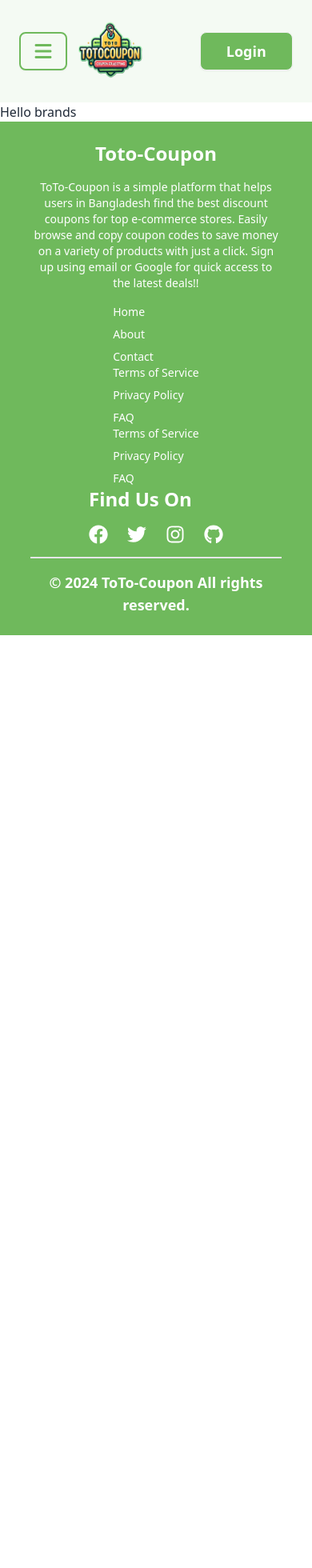
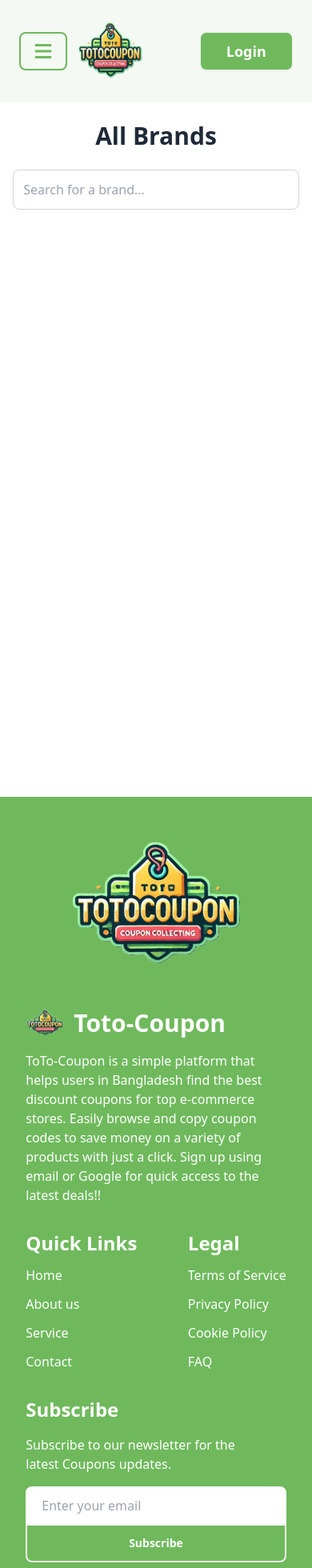
Before and after one commit to sheikh-saiyam/Toto-Coupon, a React (Vite) app: page /brands in a window 390 px wide. Shown: the top 1960 px of the page at 80% size. Before the commit the page ends 844 px from the top, so only its background shows below. Built offline with nearby package versions, Linux system fonts and the light colour scheme.

Commit message:
json edited & banner footer updated

```diff
--- a/public/coupon.json
+++ b/public/coupon.json
@@ -3,8 +3,8 @@
     "_id": "1",
     "brand_name": "Daraz Bangladesh",
     "rating": 4.5,
-    "description": "Leading online shopping platform in Bangladesh offering a wide range of products.",
-    "brand_logo": "https://example.com/daraz_logo.png",
+    "description": "One of the largest e-commerce platforms in South Asia, Daraz offers a vast range of products, including electronics, fashion, home appliances, and more. Known for its user-friendly interface and regular promotions, it provides fast delivery and secure payment options, making online shopping accessible to millions.",
+    "brand_logo": "https://i.ibb.co.com/4mQp5rK/800px-Daraz-Logo.png",
     "coupons": [
       {
         "coupon_code": "DARAZ50",
@@ -22,15 +22,15 @@
       }
     ],
     "shop_Link": "https://www.daraz.com.bd/",
-    "category": "Electronics, Fashion, Home & Living",
+    "category": "Fashion, Home & Living",
     "isSaleOn": true
   },
   {
     "_id": "2",
     "brand_name": "Chaldal",
     "rating": 4.2,
-    "description": "Convenient online grocery delivery service in Dhaka.",
-    "brand_logo": "https://example.com/chaldal_logo.png",
+    "description": "A pioneer in online grocery shopping in Bangladesh, Chaldal delivers fresh fruits, vegetables, meat, and daily essentials directly to your doorstep. With a focus on convenience and quality, it caters to busy urban lifestyles, offering same-day delivery and affordable prices.",
+    "brand_logo": "https://i.ibb.co.com/SXzSYm5/Chaldal-Brand-ID-2021.png",
     "coupons": [
       {
         "coupon_code": "CHALDALSAVE",
@@ -49,7 +49,7 @@
     "brand_name": "AjkerDeal",
     "rating": 4.0,
     "description": "Online shopping platform offering daily deals and discounts.",
-    "brand_logo": "https://example.com/ajkerdeal_logo.png",
+    "brand_logo": "https://i.ibb.co.com/0Yg7Q4Q/pseo-HC0hf2ff-Dcde-Nlojvrr0j-TQKxrz-1-Uo-U10-FQHmm-Nw-Gg-Vwnx-VBZTUK4x2cewv-MBg.png",
     "coupons": [
       {
         "coupon_code": "AJKER20",
@@ -68,7 +68,7 @@
     "brand_name": "StarTech",
     "rating": 4.3,
     "description": "A leading Bangladeshi e-commerce store specializing in computers, accessories, and IT products.",
-    "brand_logo": "https://example.com/startech_logo.png",
+    "brand_logo": "https://i.ibb.co.com/nCGBbh3/startech-logo-0-BF29-AE753-seeklogo-com.png",
     "coupons": [
       {
         "coupon_code": "STARTECH500",
@@ -79,7 +79,7 @@
       }
     ],
     "shop_Link": "https://www.startech.com.bd/",
-    "category": "Electronics, Computers, IT Accessories",
+    "category": "Electronics, IT Accessories",
     "isSaleOn": true
   },
   {
@@ -87,7 +87,7 @@
     "brand_name": "Aroggo",
     "rating": 4.5,
     "description": "Online platform for health and wellness products.",
-    "brand_logo": "https://example.com/aroggo_logo.png",
+    "brand_logo": "https://i.ibb.co.com/NjQfKVw/logo-green-af18cf83.png",
     "coupons": [
       {
         "coupon_code": "AROGGO10",
@@ -106,7 +106,7 @@
     "brand_name": "Rokomari",
     "rating": 4.8,
     "description": "Bangladesh's leading online bookstore for books, eBooks, and educational materials.",
-    "brand_logo": "https://example.com/rokomari_logo.png",
+    "brand_logo": "https://i.ibb.co.com/sJtgQFM/181544.png",
     "coupons": [
       {
         "coupon_code": "BOOKS100",
@@ -125,7 +125,7 @@
     "brand_name": "Foodpanda",
     "rating": 4.6,
     "description": "Leading online food delivery service in Bangladesh.",
-    "brand_logo": "https://example.com/foodpanda_logo.png",
+    "brand_logo": "https://i.ibb.co.com/LtnsDz7/foodpanda-logo-RGB-horizontal.webp",
     "coupons": [
       {
         "coupon_code": "FOODPANDFREE",
@@ -144,7 +144,7 @@
     "brand_name": "Motionview",
     "rating": 4.4,
     "description": "Specialized in electronic devices and gadgets with an emphasis on cameras and photography equipment.",
-    "brand_logo": "https://example.com/motionview_logo.png",
+    "brand_logo": "https://i.ibb.co.com/vX0j7SV/615187ac49391-Logo-Amdadul-Hoque.png",
     "coupons": [
       {
         "coupon_code": "MOTIONVIEW1000",
--- a/src/Layout/HomeLayout.jsx
+++ b/src/Layout/HomeLayout.jsx
@@ -1,22 +1,25 @@
 import { useLoaderData } from "react-router-dom";
 import Banner from "../components/Banner/Banner";
 import TopBrands from "../components/Brand/TopBrands";
+import BrandsOnSale from "../components/Brand/BrandsOnSale";
 
 const HomeLayout = () => {
   const couponData = useLoaderData();
-    const {isSaleOn} = couponData
-    console.log(couponData);
+  const brandsOnSale = couponData.filter((coupon) => coupon.isSaleOn);
   return (
     <div className="w-11/12 mx-auto md:w-10/12 max-w-screen-2xl pt-12 pb-24">
       <Banner></Banner>
       <TopBrands></TopBrands>
-            {
-                // isSaleOn &&
-                    couponData.map(coupon => (
-                        <h1 key={coupon._id}>{coupon.brand_name}</h1>
-                    ))
-
-            }
+      {/* brands on sale */}
+      <div className="pb-24">
+        <h1 className="text-4xl font-bold text-center">Brands On Sale</h1>
+        <div className="mt-8 grid grid-cols-1 gap-4 md:grid-cols-2 lg:grid-cols-3">
+          {brandsOnSale.map((coupon) => (
+            <BrandsOnSale coupon={coupon} key={coupon._id}></BrandsOnSale>
+          ))}
+        </div>
+      </div>
+      {/* brands on sale */}
     </div>
   );
 };
--- a/src/Routes/Routes.jsx
+++ b/src/Routes/Routes.jsx
@@ -1,6 +1,7 @@
 import { createBrowserRouter } from "react-router-dom";
 import MainLayout from "../Layout/MainLayout";
 import HomeLayout from "../Layout/HomeLayout";
+import Brand from "../components/Brand/Brand";
 
 const router = createBrowserRouter([
   {
@@ -14,7 +15,8 @@
       },
       {
         path: "/brands",
-        element: <h1>Hello brands</h1>
+        element: <Brand></Brand>,
+        loader: () => fetch("/coupon.json")
       }
     ],
   },
--- a/src/components/Banner/Banner.jsx
+++ b/src/components/Banner/Banner.jsx
@@ -1,19 +1,15 @@
 import { useState } from "react";
-
 const Banner = () => {
   const [currentSlide, setCurrentSlide] = useState(0);
 
   const images = [
     {
-      src: "https://i.ibb.co.com/gJ8CjDD/cool-background.png",
+      src: "https://i.ibb.co.com/xYbchJh/coupon.jpg",
       alt: "Image 1",
-      mainHeading: "ToTo-Coupon",
-      heading: "Get The Best Coupon Code in Bangladesh",
     },
     {
-      src: "https://via.placeholder.com/800x400/9538E2/FFFFFF?text=Image+2",
+      src: "https://i.ibb.co.com/JrT7WDK/Screenshot-2024-11-18-191040.png",
       alt: "Image 2",
-      heading: "Your Heading Here 2",
     },
   ];
   const nextSlide = () => {
@@ -26,7 +22,7 @@
     );
   };
   return (
-    <div className="carousel w-full h-screen relative rounded-2xl mb-24">
+    <div className="carousel w-full h-full relative rounded-2xl mb-12 lg:mb-24">
       {/* Carousel Items */}
       {images.map((image, index) => (
         <div
@@ -37,21 +33,19 @@
         >
           <img
             src={image.src}
-            className="w-full h-full object-cover rounded-2xl"
+            className="w-full object-cover rounded-2xl lg:px-5"
             alt={image.alt}
           />
-          <div className="absolute top-0 left-0 w-full h-full bg-black bg-opacity-40 text-white flex justify-center items-center">
-            <h2 className="text-3xl font-bold">{image.heading}</h2>
-          </div>
+          <div className="absolute top-0 left-0 w-full h-full bg-black bg-opacity-15 text-white flex justify-center items-center"></div>
         </div>
       ))}
 
       {/* Carousel Controls */}
-      <div className="absolute flex justify-between transform -translate-y-1/2 left-5 right-5 top-1/2 z-10">
-        <button onClick={prevSlide} className="btn btn-circle">
+      <div className="absolute flex justify-between lg:justify-between bottom-0 lg:bottom-auto transform lg:-translate-y-1/2 left-0 right-0 lg:left-5 lg:right-5 lg:top-1/2 z-10">
+        <button onClick={prevSlide} className="btn rounded-none lg:btn-circle">
           ❮
         </button>
-        <button onClick={nextSlide} className="btn btn-circle">
+        <button onClick={nextSlide} className="btn rounded-none lg:btn-circle">
           ❯
         </button>
       </div>
--- /dev/null
+++ b/src/components/Brand/Brand.jsx
@@ -0,0 +1,30 @@
+import { useLoaderData } from "react-router-dom";
+import BrandsCard from "./BrandsCard";
+
+const Brand = () => {
+  const coupons = useLoaderData();
+  return (
+    <div className="min-h-screen w-11/12 mx-auto md:w-10/12 max-w-screen-2xl pb-24">
+      {/* Page Title */}
+      <h1 className="text-3xl font-bold text-center my-6">All Brands</h1>
+      {/* Search Bar */}
+      <div className="mb-6">
+        <input
+          type="text"
+          placeholder="Search for a brand..."
+          className="w-full p-3 rounded-lg border border-gray-300 focus:outline-none focus:ring-2 focus:ring-purple-500"
+        />
+      </div>
+
+      {/* coupons section */}
+      <div className="space-y-4">
+        {coupons.map((coupon) => (
+          <BrandsCard coupon={coupon} key={coupon._id}></BrandsCard>
+        ))}
+      </div>
+      {/* coupons section */}
+    </div>
+  );
+};
+
+export default Brand;
--- /dev/null
+++ b/src/components/Brand/BrandsCard.jsx
@@ -0,0 +1,20 @@
+/* eslint-disable react/prop-types */
+const BrandsCard = ({ coupon }) => {
+  const {
+    brand_name,
+    rating,
+    description,
+    brand_logo,
+    coupons,
+    shop_Link,
+    category,
+    isSaleOn,
+  } = coupon;
+  return (
+    <div>
+
+    </div>
+  );
+};
+
+export default BrandsCard;
--- /dev/null
+++ b/src/components/Brand/BrandsOnSale.jsx
@@ -0,0 +1,22 @@
+/* eslint-disable react/prop-types */
+const BrandsOnSale = ({ coupon }) => {
+  const { brand_logo, brand_name, coupons, category, isSaleOn } = coupon;
+  return (
+    <div>
+        <div className="w-full p-4 border-2 border-primary rounded-2xl">
+          <div className="p-4 border border-primary rounded-xl mb-2">
+            <img className="w-full h-32" src={brand_logo} alt="" />
+          </div>
+          <div>
+            <div className="space-y-2 text-center">
+              <h1 className="text-3xl font-bold">Brand: {brand_name}</h1>
+              <h3 className="text-2xl font-semibold">Total Coupons: {coupons.length}</h3>
+              <h3 className="text-lg font-semibold">Category: {category}</h3>
+            </div>
+          </div>
+        </div>
+    </div>
+  );
+};
+
+export default BrandsOnSale;
--- a/src/components/Footer/Footer.jsx
+++ b/src/components/Footer/Footer.jsx
@@ -1,80 +1,83 @@
 import { FaFacebook, FaTwitter, FaInstagram, FaGithub } from "react-icons/fa";
+import footerImage from "../../assets/logo.png";
 const Footer = () => {
   return (
     <div>
-      <footer className="bg-primary text-white p-6">
-        <div className="w-11/12 mx-auto md:w-10/12 max-w-screen-2xl flex flex-col justify-start md:flex-row md:justify-between items-center">
-          {/* Project info */}
-          <div className="text-center md:text-left mb-4 md:mb-0 md:w-4/12">
-            <h2 className="text-2xl font-bold mb-4">Toto-Coupon</h2>
-            <p className="text-sm">
-              ToTo-Coupon is a simple platform that helps users in Bangladesh
-              find the best discount coupons for top e-commerce stores. Easily
-              browse and copy coupon codes to save money on a variety of
-              products with just a click. Sign up using email or Google for
-              quick access to the latest deals!!
-            </p>
+      <footer className="py-12 bg-primary w-full">
+        <div>
+          <img className="mx-auto h-44 w-fit" src={footerImage} alt="" />
+        </div>
+        <footer>
+          <div className="space-y-8 md:flex gap-12 flex-wrap md:space-y-0 justify-between text-white py-10 px-4 mx-auto w-11/12 md:w-10/12 max-w-screen-2xl ">
+            <nav>
+              <div className="flex space-x-3 items-center">
+                <img src={footerImage} alt="" className="w-12" />
+                <h1 className="text-3xl font-bold">
+                  <a href="index.html">Toto-Coupon</a>
+                </h1>
+              </div>
+              <div className="space-y-3 mt-4 text-white max-w-sm">
+                <p>
+                  ToTo-Coupon is a simple platform that helps users in
+                  Bangladesh find the best discount coupons for top e-commerce
+                  stores. Easily browse and copy coupon codes to save money on a
+                  variety of products with just a click. Sign up using email or
+                  Google for quick access to the latest deals!!
+                </p>
+              </div>
+            </nav>
+            <div className="flex justify-between gap-12 flex-wrap">
+              <nav className="space-y-3">
+                <h6 className="text-2xl font-bold">Quick Links</h6>
+                <li className="list-none text-white">Home</li>
+                <li className="list-none text-white">About us</li>
+                <li className="list-none text-white">Service</li>
+                <li className="list-none text-white">Contact</li>
+              </nav>
+              <nav className="space-y-3">
+                <h6 className="text-2xl font-bold">Legal</h6>
+                <li className="list-none text-white">Terms of Service</li>
+                <li className="list-none text-white">Privacy Policy</li>
+                <li className="list-none text-white">Cookie Policy</li>
+                <li className="list-none text-white">FAQ</li>
+              </nav>
+            </div>
+            <div>
+              <h6 className="text-2xl font-bold">Subscribe</h6>
+              <p className="space-y-3 mt-4 text-white">
+                Subscribe to our newsletter for the <br /> latest Coupons
+                updates.
+              </p>
+              <fieldset className="hidden sm:block form-control w-80 mt-4">
+                <div className="join">
+                  <input
+                    type="text"
+                    placeholder="Enter your email"
+                    className="input input-bordered join-item border-4 border-white text-black
+                    "
+                  />
+                  <button className="px-4 font-semibold text-white btn rounded-r-xl rounded-l-none bg-primary border-2">
+                    Subscribe
+                  </button>
+                </div>
+              </fieldset>
+              <fieldset className=" sm:hidden form-control mt-4">
+                <div className="flex flex-col join join-vertical">
+                  <input
+                    type="text"
+                    placeholder="Enter your email"
+                    className="input input-bordered join-item border-4 border-white text-black"
+                  />
+                  <button className="px-4 py-3 join-item font-semibold text-white btn rounded-xl bg-primary border-2">
+                    Subscribe
+                  </button>
+                </div>
+              </fieldset>
+            </div>
           </div>
-
-          {/* Links section */}
-          <div className="md:w-4/12 flex flex-col md:flex-row md:justify-between">
-            <ul className="text-sm space-y-2">
-              <li>
-                <a href="/" className="hover:text-gray-300">
-                  Home
-                </a>
-              </li>
-              <li>
-                <a href="/about" className="hover:text-gray-300">
-                  About
-                </a>
-              </li>
-              <li>
-                <a href="/contact" className="hover:text-gray-300">
-                  Contact
-                </a>
-              </li>
-            </ul>
-            <ul className="text-sm space-y-2">
-              <li>
-                <a href="/terms" className="hover:text-gray-300">
-                  Terms of Service
-                </a>
-              </li>
-              <li>
-                <a href="/privacy" className="hover:text-gray-300">
-                  Privacy Policy
-                </a>
-              </li>
-              <li>
-                <a href="/faq" className="hover:text-gray-300">
-                  FAQ
-                </a>
-              </li>
-            </ul>
-            <ul className="text-sm space-y-2">
-              <li>
-                <a href="/terms" className="hover:text-gray-300">
-                  Terms of Service
-                </a>
-              </li>
-              <li>
-                <a href="/privacy" className="hover:text-gray-300">
-                  Privacy Policy
-                </a>
-              </li>
-              <li>
-                <a href="/faq" className="hover:text-gray-300">
-                  FAQ
-                </a>
-              </li>
-            </ul>
-          </div>
-
-          {/* Social media & profile link */}
-          <div>
-            <h2 className="text-2xl font-bold mb-4">Find Us On</h2>
-            <div className="flex space-x-6 mt-4 md:mt-0">
+          <div className="pb-10 text-white">
+            <h2 className="text-3xl font-bold mb-4 text-center">Find Us On</h2>
+            <div className="flex justify-center space-x-8 mt-4 md:mt-0">
               <a
                 href="https://www.facebook.com/yourprofile"
                 target="_blank"
@@ -97,7 +100,7 @@
                 <FaInstagram className="text-2xl hover:text-gray-300" />
               </a>
               <a
-                href="https://github.com/yourprofile"
+                href="https://github.com/sheikh-saiyam"
                 target="_blank"
                 rel="noopener noreferrer"
               >
@@ -105,11 +108,11 @@
               </a>
             </div>
           </div>
-        </div>
+        </footer>
 
         {/* Copyright */}
         <hr className="border mt-4 w-11/12 mx-auto md:w-10/12 max-w-screen-2xl  " />
-        <div className="mt-4 text-center text-lg font-bold">
+        <div className="mt-4 text-center text-white text-lg font-bold">
           <p>&copy; 2024 ToTo-Coupon All rights reserved.</p>
         </div>
       </footer>
```
Lines whose indentation alone changed are shown as unchanged.
